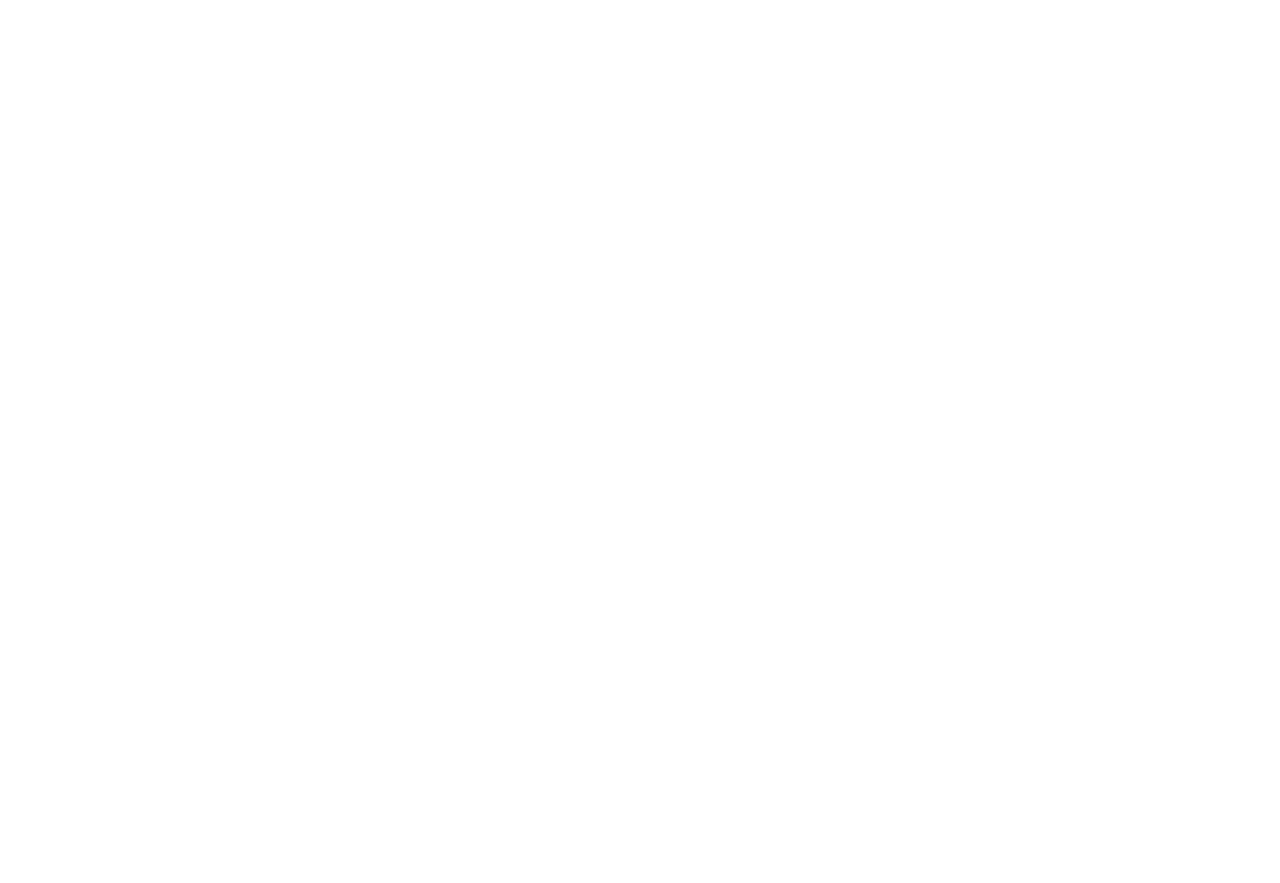
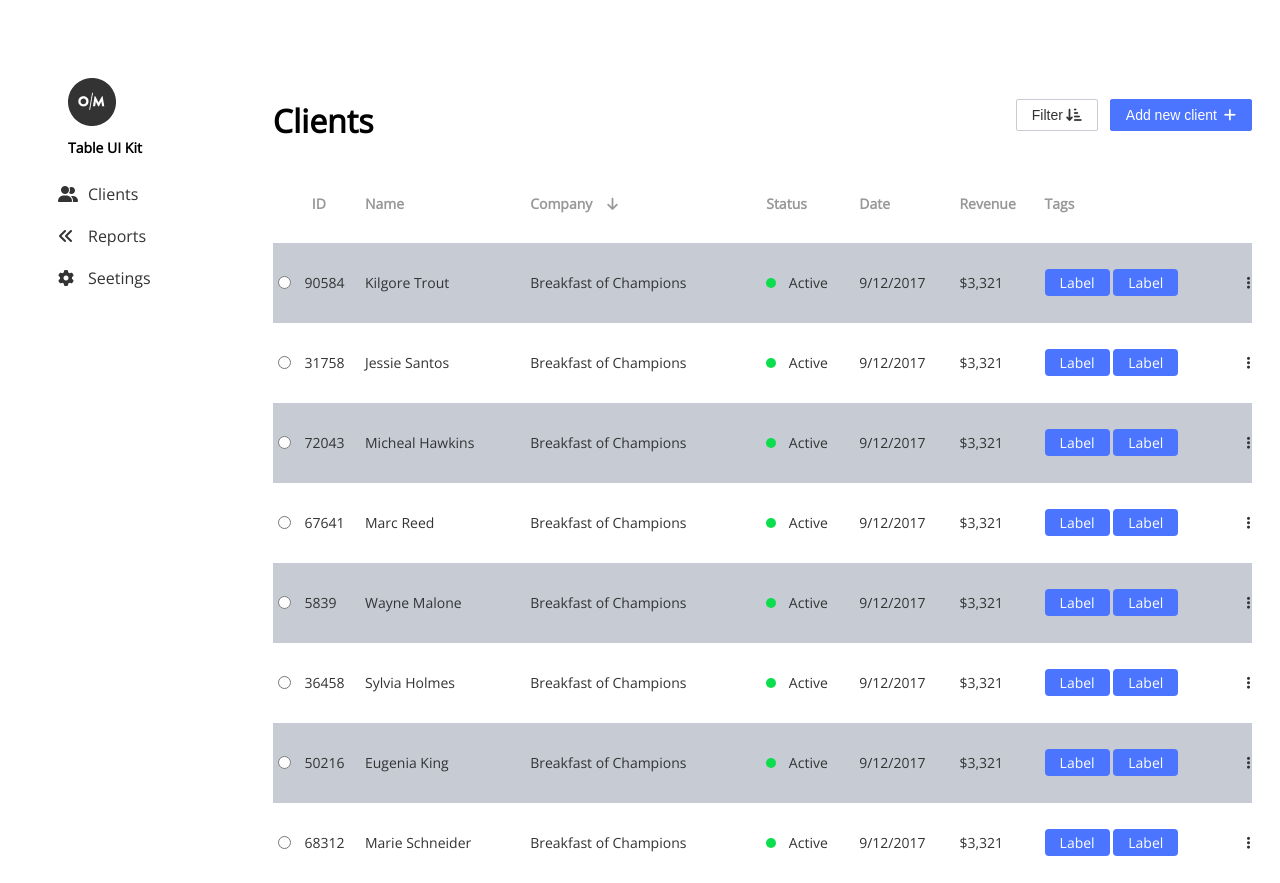
Before and after one commit to fmunives/Customer-Relationship-Manager-, a plain HTML site: page index.html in a window 1280 px wide. Before the commit the page ends 800 px from the top, so only its background shows below. Drawn offline with nearby package versions, Linux system fonts and the light colour scheme.

Commit message:
adding css style

```diff
--- a/index.html
+++ b/index.html
@@ -3,7 +3,190 @@
   <head>
     <meta charset="UTF-8" />
     <meta name="viewport" content="width=device-width, initial-scale=1.0" />
+    <link rel="stylesheet" href="main.css" />
+    <link
+      href="https://fonts.googleapis.com/css2?family=Open+Sans:wght@300;400&display=swap"
+      rel="stylesheet"
+    />
+    <script
+      src="https://kit.fontawesome.com/ac6fc4de9c.js"
+      crossorigin="anonymous"
+    ></script>
     <title>Customer Relationship Manager</title>
   </head>
-  <body></body>
+  <body>
+    <header class="top-bar">
+      <h1 class="title">Clients</h1>
+      <div class="options">
+        <button class="btn btn-light">
+          Filter<i class="fas fa-sort-amount-down-alt"></i>
+        </button>
+        <button class="btn btn-blue">
+          Add new client <i class="fas fa-plus"></i>
+        </button>
+      </div>
+    </header>
+    <div class="navigation-bar">
+      <div class="logo">
+        <img src="./assets/logo.png" alt="" />
+      </div>
+      <h2>Table UI Kit</h2>
+      <nav>
+        <ul class="list-options">
+          <li>
+            <a href=""><i class="fas fa-user-friends"></i>Clients</a>
+          </li>
+          <li>
+            <a href=""><i class="fas fa-angle-double-left"></i>Reports</a>
+          </li>
+          <li>
+            <a href=""><i class="fas fa-cog"></i>Seetings</a>
+          </li>
+        </ul>
+      </nav>
+    </div>
+    <table class="table">
+      <thead class="text-left">
+        <tr>
+          <th scope="col" class="text-center" colspan="2">ID</th>
+          <th scope="col">Name</th>
+          <th scope="col">Company<i class="fas fa-arrow-down"></i></th>
+          <th scope="col">Status</th>
+          <th scope="col">Date</th>
+          <th scope="col">Revenue</th>
+          <th scope="col" colspan="2">Tags</th>
+        </tr>
+      </thead>
+      <tbody>
+        <tr>
+          <td>
+            <input type="radio" name="selected" id="select" class="selected" />
+          </td>
+          <td>90584</td>
+          <td>Kilgore Trout</td>
+          <td>Breakfast of Champions</td>
+          <td><span class="circle"></span> Active</td>
+          <td>9/12/2017</td>
+          <td>$3,321</td>
+          <td>
+            <label class="badge">Label</label>
+            <label class="badge">Label</label>
+          </td>
+          <td><i class="fas fa-ellipsis-v"></i></td>
+        </tr>
+        <tr>
+          <td>
+            <input type="radio" name="selected" id="select" class="selected" />
+          </td>
+          <td>31758</td>
+          <td>Jessie Santos</td>
+          <td>Breakfast of Champions</td>
+          <td><span class="circle"></span> Active</td>
+          <td>9/12/2017</td>
+          <td>$3,321</td>
+          <td>
+            <label class="badge">Label</label>
+            <label class="badge">Label</label>
+          </td>
+          <td><i class="fas fa-ellipsis-v"></i></td>
+        </tr>
+        <tr>
+          <td>
+            <input type="radio" name="selected" id="select" class="selected" />
+          </td>
+          <td>72043</td>
+          <td>Micheal Hawkins</td>
+          <td>Breakfast of Champions</td>
+          <td><span class="circle"></span> Active</td>
+          <td>9/12/2017</td>
+          <td>$3,321</td>
+          <td>
+            <label class="badge">Label</label>
+            <label class="badge">Label</label>
+          </td>
+          <td><i class="fas fa-ellipsis-v"></i></td>
+        </tr>
+        <tr>
+          <td>
+            <input type="radio" name="selected" id="select" class="selected" />
+          </td>
+          <td>67641</td>
+          <td>Marc Reed</td>
+          <td>Breakfast of Champions</td>
+          <td><span class="circle"></span> Active</td>
+          <td>9/12/2017</td>
+          <td>$3,321</td>
+          <td>
+            <label class="badge">Label</label>
+            <label class="badge">Label</label>
+          </td>
+          <td><i class="fas fa-ellipsis-v"></i></td>
+        </tr>
+        <tr>
+          <td>
+            <input type="radio" name="selected" id="select" class="selected" />
+          </td>
+          <td>5839</td>
+          <td>Wayne Malone</td>
+          <td>Breakfast of Champions</td>
+          <td><span class="circle"></span> Active</td>
+          <td>9/12/2017</td>
+          <td>$3,321</td>
+          <td>
+            <label class="badge">Label</label>
+            <label class="badge">Label</label>
+          </td>
+          <td><i class="fas fa-ellipsis-v"></i></td>
+        </tr>
+        <tr>
+          <td>
+            <input type="radio" name="selected" id="select" class="selected" />
+          </td>
+          <td>36458</td>
+          <td>Sylvia Holmes</td>
+          <td>Breakfast of Champions</td>
+          <td><span class="circle"></span> Active</td>
+          <td>9/12/2017</td>
+          <td>$3,321</td>
+          <td>
+            <label class="badge">Label</label>
+            <label class="badge">Label</label>
+          </td>
+          <td><i class="fas fa-ellipsis-v"></i></td>
+        </tr>
+        <tr>
+          <td>
+            <input type="radio" name="selected" id="select" class="selected" />
+          </td>
+          <td>50216</td>
+          <td>Eugenia King</td>
+          <td>Breakfast of Champions</td>
+          <td><span class="circle"></span> Active</td>
+          <td>9/12/2017</td>
+          <td>$3,321</td>
+          <td>
+            <label class="badge">Label</label>
+            <label class="badge">Label</label>
+          </td>
+          <td><i class="fas fa-ellipsis-v"></i></td>
+        </tr>
+        <tr>
+          <td>
+            <input type="radio" name="selected" id="select" class="selected" />
+          </td>
+          <td>68312</td>
+          <td>Marie Schneider</td>
+          <td>Breakfast of Champions</td>
+          <td><span class="circle"></span> Active</td>
+          <td>9/12/2017</td>
+          <td>$3,321</td>
+          <td>
+            <label class="badge">Label</label>
+            <label class="badge">Label</label>
+          </td>
+          <td><i class="fas fa-ellipsis-v"></i></td>
+        </tr>
+      </tbody>
+    </table>
+  </body>
 </html>
--- /dev/null
+++ b/main.css
@@ -0,0 +1,162 @@
+*,
+*::before,
+*::after {
+  box-sizing: border-box;
+}
+
+html,
+body {
+  font-family: "Open Sans", sans-serif;
+}
+
+body {
+  padding: 70px 20px;
+}
+
+.text-left {
+  text-align: left;
+}
+
+.text-right {
+  text-align: right;
+}
+
+.text-center {
+  text-align: center;
+}
+
+.title {
+  float: left;
+}
+
+.options {
+  float: right;
+  margin: 21.4px 0;
+}
+
+.logo {
+  width: 48px;
+  height: 48px;
+  margin-left: 40px;
+}
+
+.logo img {
+  width: 100%;
+}
+
+.btn {
+  border-radius: 2px;
+  padding: 5px 15px;
+  cursor: pointer;
+  margin-right: 8px;
+  font-size: 14px;
+  height: 32px;
+}
+
+.btn:last-child {
+  margin-right: 0;
+}
+
+.btn i {
+  margin-left: 3px;
+}
+
+.btn-light {
+  border: 1px solid #c6cbd4;
+  color: #333333;
+  background-color: #fff;
+}
+
+.btn-blue {
+  border: 1px solid #4b74ff;
+  color: #fff;
+  background-color: #4b74ff;
+}
+
+.circle {
+  display: inline-block;
+  background-color: #0edd4d;
+  width: 10px;
+  height: 10px;
+  border-radius: 100%;
+  margin-right: 9px;
+}
+
+.badge {
+  background-color: #4b74ff;
+  border-radius: 4px;
+  color: white;
+  padding: 4px 15px;
+}
+
+.top-bar {
+  width: 80%;
+  float: right;
+}
+
+.navigation-bar {
+  width: 20%;
+  float: left;
+}
+
+.navigation-bar h2 {
+  font-size: 14px;
+  margin-left: 40px;
+}
+
+.navigation-bar .list-options {
+  list-style: none;
+  padding-left: 0;
+}
+
+.navigation-bar .list-options a {
+  text-decoration: none;
+  color: #333333;
+  padding: 10px 30px;
+  display: inline-block;
+  cursor: pointer;
+  width: 177px;
+}
+
+.navigation-bar .list-options a:hover {
+  color: #4b74ff;
+  background-color: #d8dee7;
+  /* opacity: 0.25; */
+}
+
+.navigation-bar .list-options i {
+  margin-right: 10px;
+  width: 20px;
+}
+
+.table {
+  width: 80%;
+  float: right;
+  border-collapse: collapse;
+  font-size: 14px;
+  font-style: normal;
+  color: #333333;
+}
+
+.table tbody tr:nth-child(odd) {
+  background-color: #c6cbd4;
+}
+
+.table th {
+  opacity: 0.5;
+  cursor: pointer;
+}
+
+.table th i {
+  margin-left: 15px;
+}
+
+.table th:hover {
+  color: #4b74ff;
+  opacity: 1;
+}
+
+.table th,
+.table td {
+  padding: 30px 0;
+}
```
Also changed, not shown: assets/logo.png (added).
